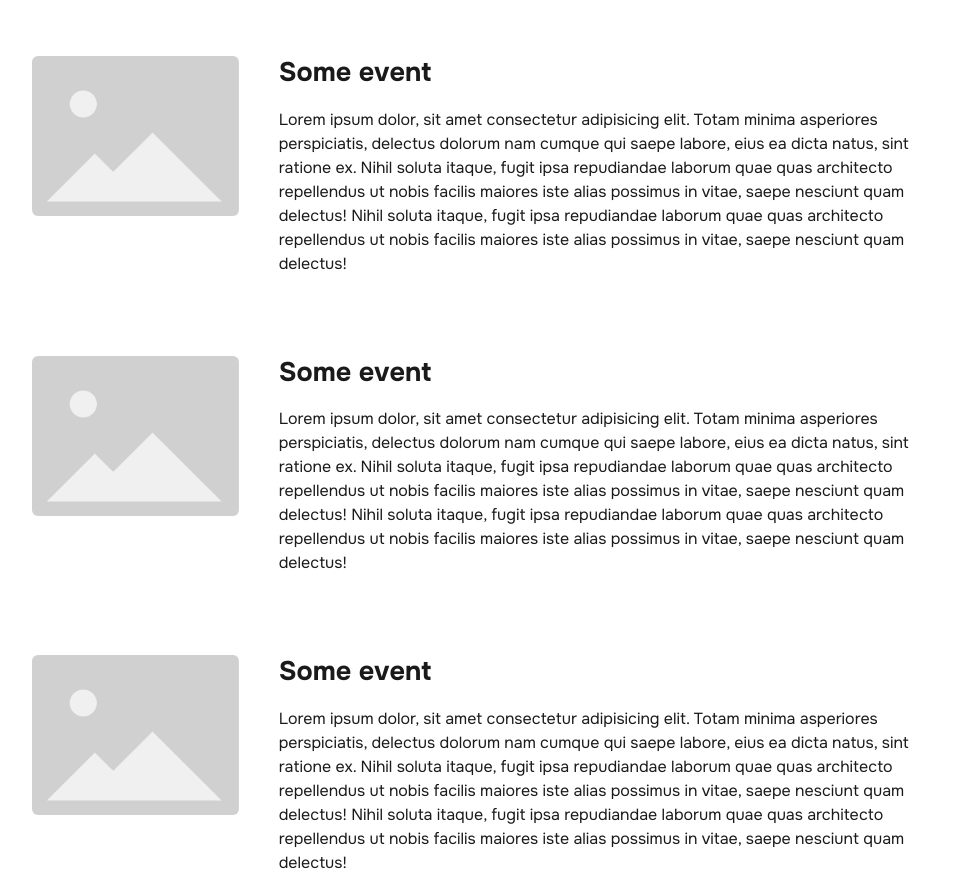
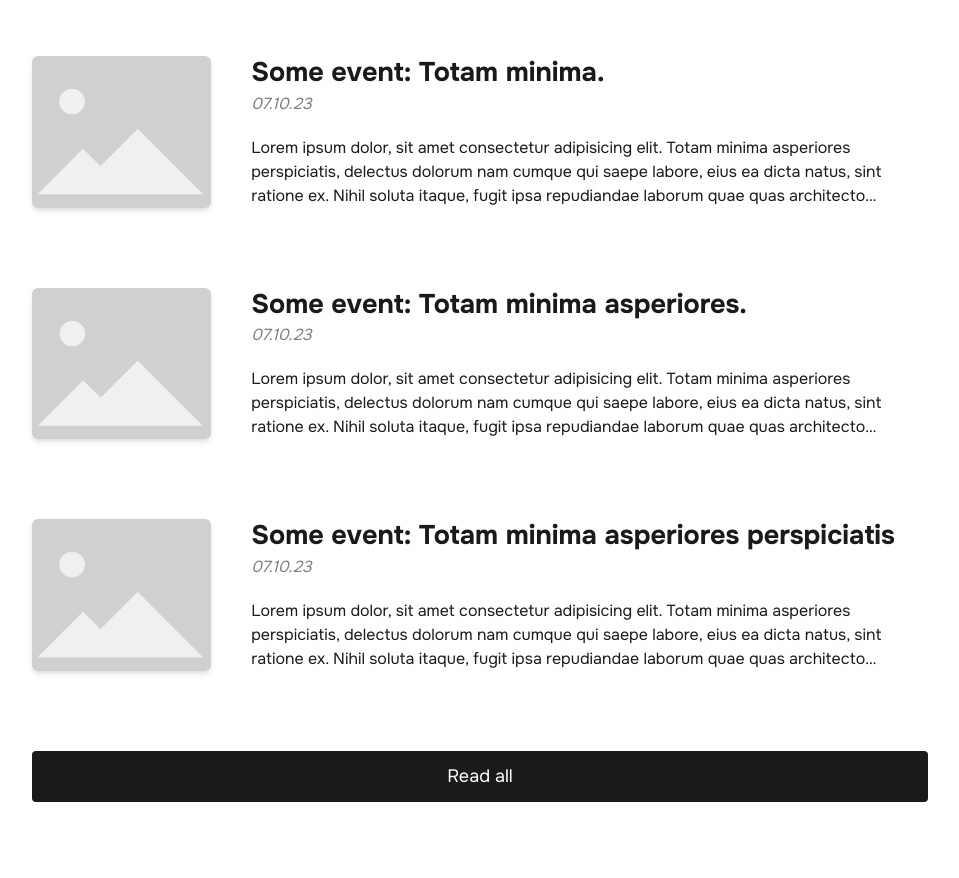
Before and after one commit to ViktoriaGorozanina/Shogen-TaeKwonDo-Website, a plain HTML site: page index.html in a window 1280 px wide. Shown: the part 680-1558 px from the top of the page, without its empty margins (160-1119 px from the left). Drawn offline with Linux system fonts and the light colour scheme.

Commit message:
news section finished

```diff
--- a/index.html
+++ b/index.html
@@ -135,54 +135,71 @@
         alt="" />
     </section>
 
+
+    <!-- --------------------NEWS--------------------- -->
     <section class="news">
       <!-- <h1>NEWS</h1> -->
       <div class="news__card">
 
-        <img class="news__card--img" src="/Assets/img/img_placeholder.png" alt="News image" >
+        <a class="news__card--img-holder" href="#"></a>
 
         <div class="news__card--text">
-          <a href="#" class="news__card--title"><h2>Some event</h2></a>
-      <p>
+          <a href="#" class="news__card--title"><h2>Some event: Totam minima.</h2></a>
+<span class="news__card--date"><time datetime="2023-10-07T20:00:00"><i>07.10.23</i></time></span>
+
+
+      <p class="news__card--article">
         Lorem ipsum dolor, sit amet consectetur adipisicing elit. Totam minima
         asperiores perspiciatis, delectus dolorum nam cumque qui saepe labore,
         eius ea dicta natus, sint ratione ex. Nihil soluta itaque, fugit ipsa
         repudiandae laborum quae quas architecto repellendus ut nobis facilis
         maiores iste alias possimus in vitae, saepe nesciunt quam delectus! Nihil soluta itaque, fugit ipsa
         repudiandae laborum quae quas architecto repellendus ut nobis facilis
+        maiores iste alias possimus in vitae, saepe nesciunt quam delectus! iste alias possimus in vitae, saepe nesciunt quam delectus! Nihil soluta itaque, fugit ipsa
+        repudiandae laborum quae quas architecto repellendus ut nobis facilis
         maiores iste alias possimus in vitae, saepe nesciunt quam delectus!
       </p></div>
         </div>
+
         <div class="news__card">
-        <img class="news__card--img" src="/Assets/img/img_placeholder.png" alt="News image" >
+
+          <a class="news__card--img-holder" href="#"></a>
 
           <div class="news__card--text">
-          <a href="#" class="news__card--title"><h2>Some event</h2></a>
-      <p>
+            <a href="#" class="news__card--title"><h2>Some event: Totam minima
+              asperiores.</h2></a>
+
+              <span class="news__card--date"><time datetime="2023-10-07T20:00:00"><i>07.10.23</i></time></span>
+
+        <p class="news__card--article">
+          Lorem ipsum dolor, sit amet consectetur adipisicing elit. Totam minima
+          asperiores perspiciatis, delectus dolorum nam cumque qui saepe labore,
+          eius ea dicta natus, sint ratione ex. Nihil soluta itaque, fugit ipsa
+          repudiandae laborum quae quas architecto repellendus ut nobis facilis
+          maiores iste alias possimus in vitae, saepe nesciunt quam delectus!
+        </p></div>
+          </div>
+
+          <div class="news__card">
+
+            <a class="news__card--img-holder" href="#"></a>
+
+            <div class="news__card--text">
+              <a href="" class="news__card--title"><h2>Some event: Totam minima
+                asperiores perspiciatis</h2></a>
+
+                <span class="news__card--date"><time datetime="2023-10-07T20:00:00"><i>07.10.23</i></time></span>
+
+          <p class="news__card--article">
             Lorem ipsum dolor, sit amet consectetur adipisicing elit. Totam minima
             asperiores perspiciatis, delectus dolorum nam cumque qui saepe labore,
             eius ea dicta natus, sint ratione ex. Nihil soluta itaque, fugit ipsa
             repudiandae laborum quae quas architecto repellendus ut nobis facilis
             maiores iste alias possimus in vitae, saepe nesciunt quam delectus! Nihil soluta itaque, fugit ipsa
-        repudiandae laborum quae quas architecto repellendus ut nobis facilis
-        maiores iste alias possimus in vitae, saepe nesciunt quam delectus!
+
           </p></div>
             </div>
-      <div class="news__card">
-        <img class="news__card--img" src="/Assets/img/img_placeholder.png" alt="News image" >
 
-        <div class="news__card--text">
-          <a href="#" class="news__card--title"><h2>Some event</h2></a>
-      <p>
-        Lorem ipsum dolor, sit amet consectetur adipisicing elit. Totam minima
-        asperiores perspiciatis, delectus dolorum nam cumque qui saepe labore,
-        eius ea dicta natus, sint ratione ex. Nihil soluta itaque, fugit ipsa
-        repudiandae laborum quae quas architecto repellendus ut nobis facilis
-        maiores iste alias possimus in vitae, saepe nesciunt quam delectus! Nihil soluta itaque, fugit ipsa
-        repudiandae laborum quae quas architecto repellendus ut nobis facilis
-        maiores iste alias possimus in vitae, saepe nesciunt quam delectus!
-      </p></div>
-        </div>
 
         <a href="#" class="news__btn">Read all</a>
 
--- a/sass/components/_footer.scss
+++ b/sass/components/_footer.scss
@@ -40,12 +40,14 @@ footer {
     // background-color: orange;
     border-top: white solid 1px;
     padding-top: 1.6rem;
+    padding-bottom: 0.4rem;
     grid-column: span 2;
     display: flex;
     width: auto;
     justify-content: space-between;
   }
 }
+
 .facebook__icon {
   &:hover,
   &:focus {
--- a/sass/pages/_home.scss
+++ b/sass/pages/_home.scss
@@ -172,53 +172,96 @@
   display: flex;
   flex-direction: column;
   height: auto;
+  @media (width <= 1200px) {
+    width: 85%;
+  }
 
   &__card {
     display: flex;
     gap: 4rem;
     margin-bottom: 8rem;
+    // background-color: pink;
 
-    @media (max-width: 900px) {
-      flex-direction: column;
+    &--img-holder {
+      min-height: 100%;
+      min-width: max(13rem, 20%);
+      border-radius: 6px;
+      overflow: hidden;
+      background-image: url("/Assets/img/img_placeholder.png");
+      background-size: cover;
+      background-position: center;
+      display: block;
+      // border: 2px solid c.$black;
+      box-shadow: rgba(0, 0, 0, 0.1) 0px 4px 6px -1px,
+        rgba(0, 0, 0, 0.06) 0px 2px 4px -1px;
+      @media (max-width: 800px) {
+        display: none;
+      }
+      &:active {
+        transform: translateY(2px);
+        box-shadow: rgba(0, 0, 0, 0.1) 0px 2px 4px -1px,
+          rgba(0, 0, 0, 0.06) 0px 1px 2px -1px;
+      }
     }
 
-    &--img {
-      height: clamp(10rem, 15vw, 16rem);
-      width: auto;
-      border-radius: 6px;
-
-      @media (max-width: 900px) {
-        margin-bottom: -1rem;
-      }
-    }
     &--text {
+      // background-color: skyblue;
       display: flex;
       flex-direction: column;
       gap: 2rem;
-      align-self: center;
       text-align: start;
     }
 
     &--title {
+      max-width: 80ch;
       color: c.$black;
       padding-top: 0.2rem;
+      display: -webkit-box;
+      -webkit-box-orient: vertical;
+      -webkit-line-clamp: 1;
+      overflow: hidden;
+
+      &:active {
+        color: grey;
+      }
+    }
+
+    &--date {
+      font-size: 1.6rem;
+      color: grey;
+      margin-top: -1.6rem;
+    }
+
+    &--article {
+      max-width: 95ch;
+      display: -webkit-box;
+      -webkit-box-orient: vertical;
+      -webkit-line-clamp: 3;
+      overflow: hidden;
+
+      @media (width <= 1200px) {
+        -webkit-line-clamp: 2;
+      }
     }
   }
   //--------NEWS BUTTON----------
   &__btn {
     color: white;
-    font-size: 1.6rem;
+    letter-spacing: 1.2;
+    font-size: 1.8rem;
     background-color: c.$black;
     padding: 1.2rem 2.4rem;
     border-radius: 4px;
+    transition: all 0.2s;
 
     &:hover,
     &:focus {
       color: c.$gold;
+      background-color: c.$black-light;
     }
     &:active {
-      transition: none;
       color: c.$gold-dark;
+      background-color: c.$black;
     }
   }
 }
--- a/sass/utils/_colors.scss
+++ b/sass/utils/_colors.scss
@@ -4,6 +4,7 @@
 // };
 
 $black: #1a1a1a;
+$black-light: #2a2929;
 $gold: #b49b56;
 $gold-dark: #9f8642;
 $gold-light: #cbb989;
```
Also changed, not shown: css/main.css. Lines whose indentation alone changed are shown as unchanged.
